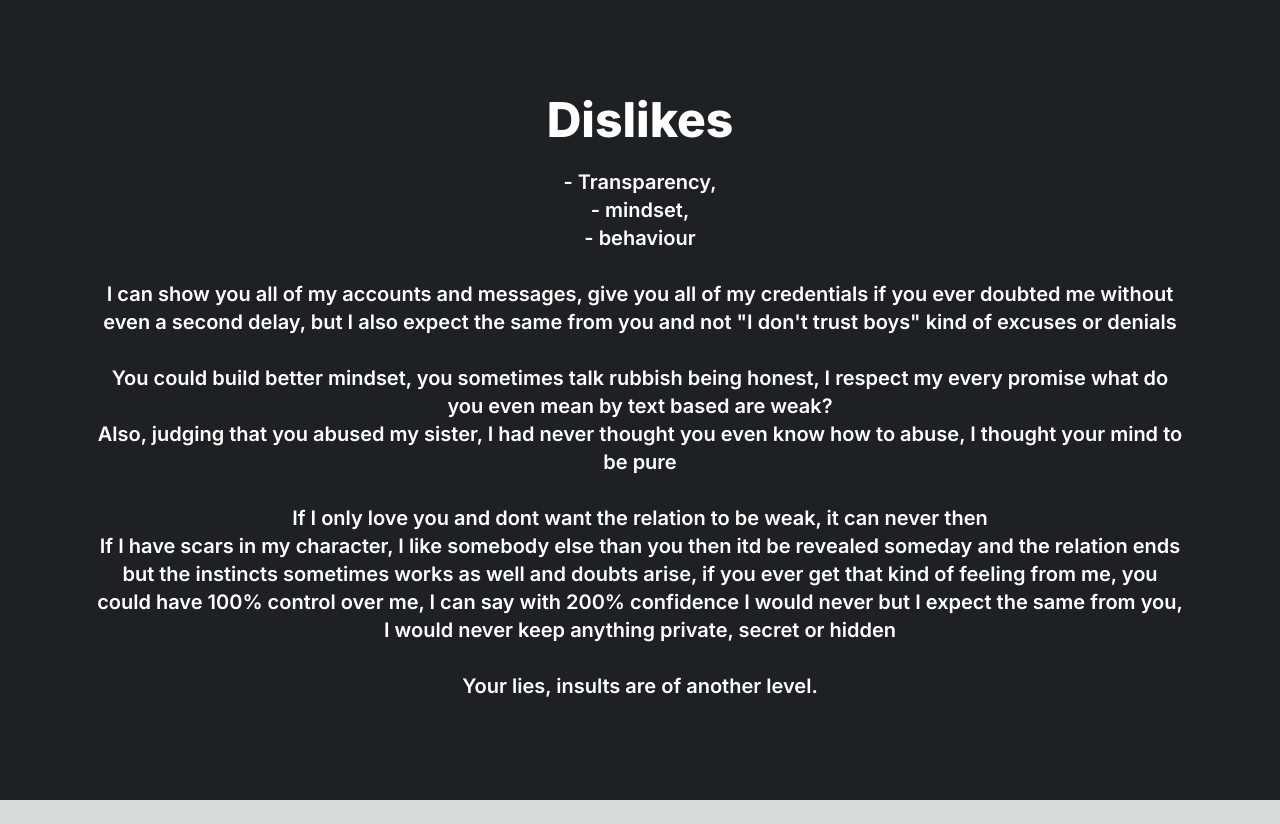
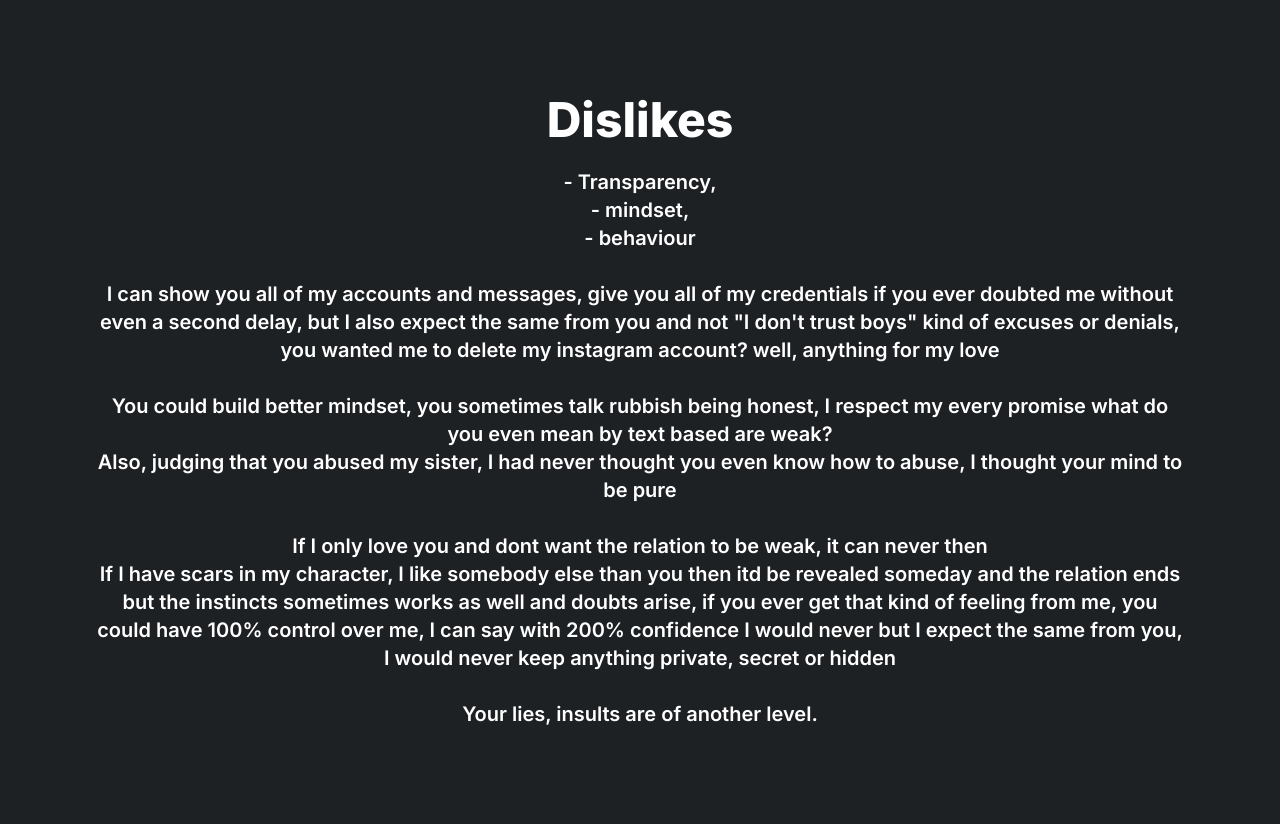
Before and after one commit to pixelDriftadv/tr, a Next.js app: page /things/dislikes in a window 1280 px wide. Before the commit the page ends 800 px from the top, so only its background shows below. Built offline with nearby package versions, Linux system fonts and the light colour scheme.

Commit message:
Update page.tsx

```diff
--- a/src/app/things/dislikes/page.tsx
+++ b/src/app/things/dislikes/page.tsx
@@ -9,7 +9,7 @@ const Page = () => {
         show you all of my accounts and messages, give you all of my credentials
         if you ever doubted me without even a second delay, but I also expect
         the same from you and not {'"I don\'t trust boys"'} kind of excuses or
-        denials
+        denials, you wanted me to delete my instagram account? well, anything for my love
         <br />
         <br />
         You could build better mindset, you sometimes talk rubbish being honest,
```
